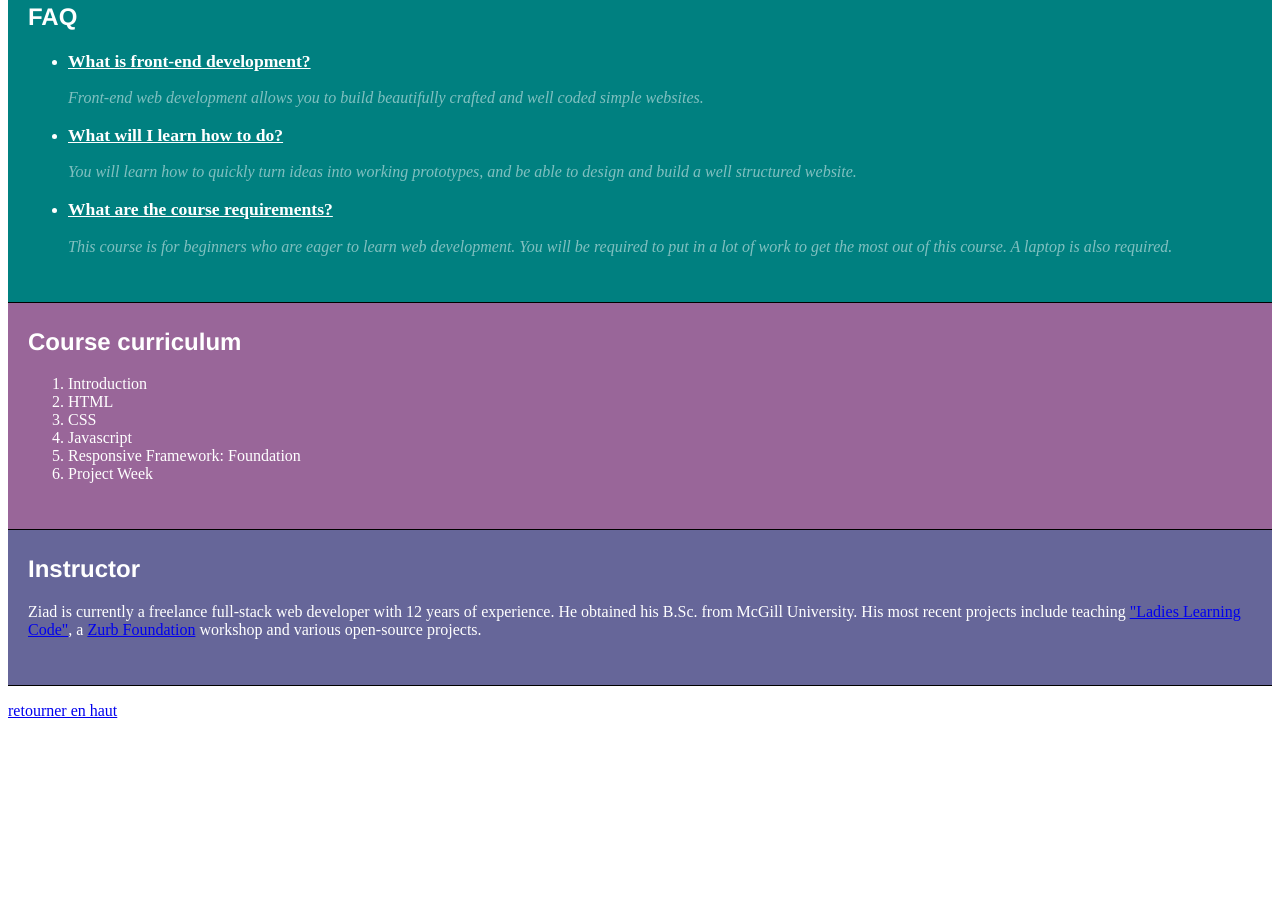
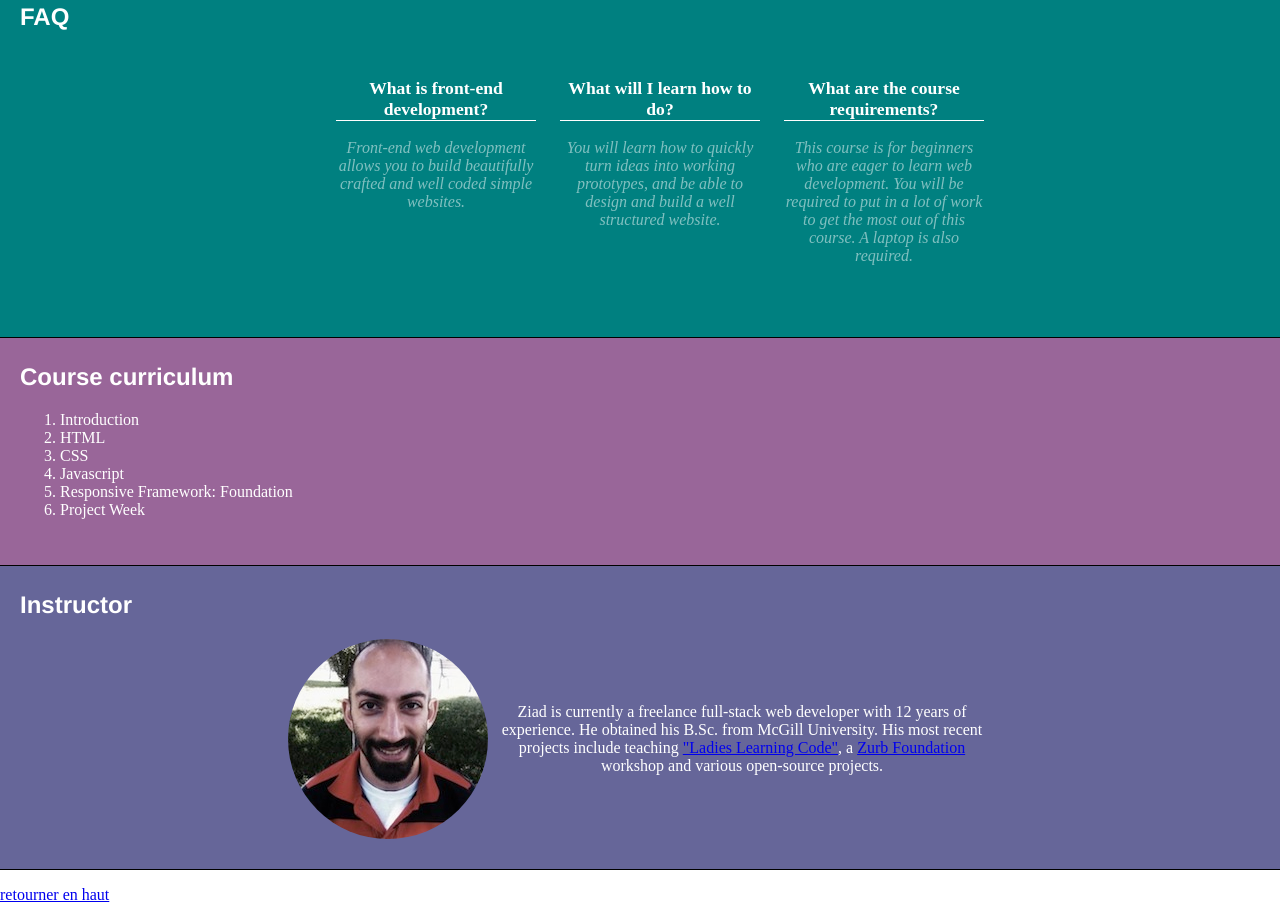
Before and after one commit to louisval/DevoirHTML, a plain HTML site: page index.html in a window 1280 px wide. Shown: the part 380-1300 px from the top of the page. Before the commit the page ends 1116 px from the top, so only its background shows below. Drawn offline with Linux system fonts and the light colour scheme.

Commit message:
devoir css#4

```diff
--- a/css/styles.css
+++ b/css/styles.css
@@ -1,23 +1,27 @@
+body{
+    margin: 0px;
+}
+
 .nav
 {
     list-style-type: none;
 }
 
-.FAQ {
+#FAQ {
     background-color: teal;
     color: white;
     border-bottom: 1px solid #000;
     padding: 5px 20px 30px;
 }
 
-.Coursecurriculum {
+#Coursecurriculum {
     background-color: rgb(153,102,153);
     color: rgb(255,255,255);
     border-bottom: 1px solid #000;
     padding: 5px 20px 30px;
 }
 
-.Instructor {
+#Instructor {
     background-color: #666699;
     color: #FFFFFF;
     border-bottom: 1px solid #000;
@@ -32,10 +36,44 @@ font-family: "Helvetica", "Arial", serif;
 .questions{
     font-weight: bold;
     font-size: 1.1em;
-    text-decoration: underline;
+    border-bottom: 1px solid white;
+    /*text-decoration: underline;*/
 }
 
 .reponses{
     font-style: italic;
     color: rgba(255, 255, 255, 0.5);
 }
+
+ul.faq{
+    text-align: center;
+}
+
+ul.faq li p{
+    width: 200px;
+    text-align: center;
+}
+
+ul.faq li {
+    display: inline-block;
+    vertical-align: top;
+    margin: 10px;
+}
+
+article p{
+    display: inline-block;
+    width: 500px;
+    vertical-align: middle;
+}
+
+article{
+    text-align: center;
+}
+
+article img{
+    vertical-align: middle;
+    border-top-left-radius: 50%;
+    border-top-right-radius: 50%;
+    border-bottom-right-radius: 50%;
+    border-bottom-left-radius: 50%;
+}
--- a/index.html
+++ b/index.html
@@ -2,7 +2,7 @@
 <html>
 <head lang="en">
     <meta charset="UTF-8">
-    <title></title>
+    <title>devoirHTML</title>
     <link rel="stylesheet" href="css/styles.css"/>
 </head>
 <body>
@@ -22,11 +22,11 @@
        </ul>
    </nav>
 
-   <section id="FAQ" class="FAQ">
+   <section id="FAQ">
 
        <h2>FAQ</h2>
 
-       <ul>
+       <ul class="faq">
           <li>
               <p class="questions">What is front-end development?</p>
               <p class="reponses">Front-end web development allows you to build beautifully crafted and well coded simple websites.</p>
@@ -43,7 +43,7 @@
 
    </section>
 
-   <section id="Coursecurriculum" class="Coursecurriculum">
+   <section id="Coursecurriculum">
 
        <h2>Course curriculum</h2>
 
@@ -58,12 +58,13 @@
 
    </section>
 
-   <section id="Instructor" class="Instructor">
+   <section id="Instructor">
 
       <h2>Instructor</h2>
 
-      <article>
-      <p>Ziad is currently a freelance full-stack web developer with 12 years of experience. He obtained his B.Sc. from McGill University. His most recent projects include teaching
+      <article class="article">
+          <img src="images/ziad-saab.jpg" alt="Ziad"/>
+          <p>Ziad is currently a freelance full-stack web developer with 12 years of experience. He obtained his B.Sc. from McGill University. His most recent projects include teaching
           <a href="http://ladieslearningcode.com/">"Ladies Learning Code"</a>, a <a target="_blank" href="http://foundation.zurb.com">Zurb Foundation</a> workshop and various open-source projects.</p>
       </article>
 
```
Also changed, not shown: images/ziad-saab.jpg (added).
